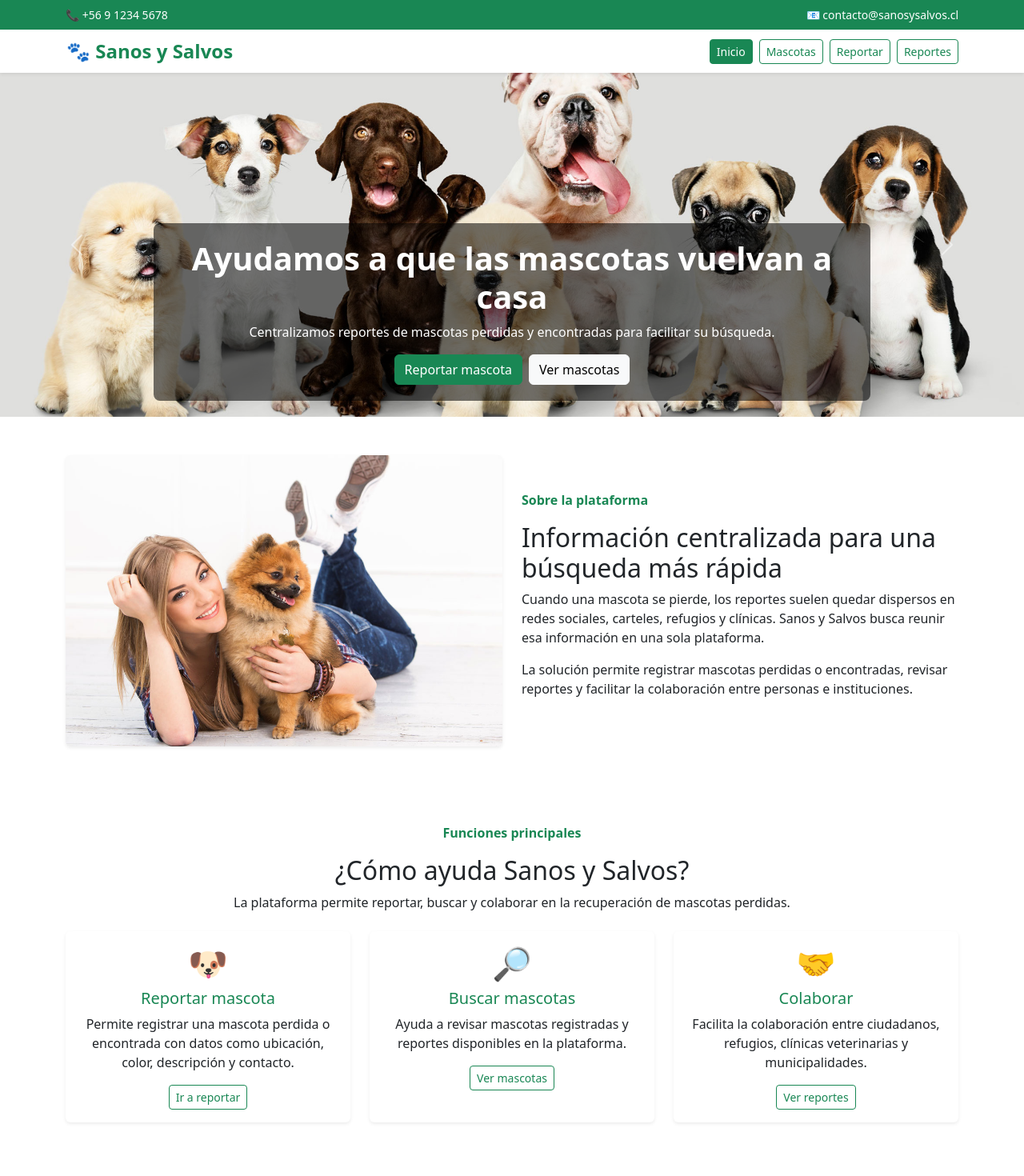
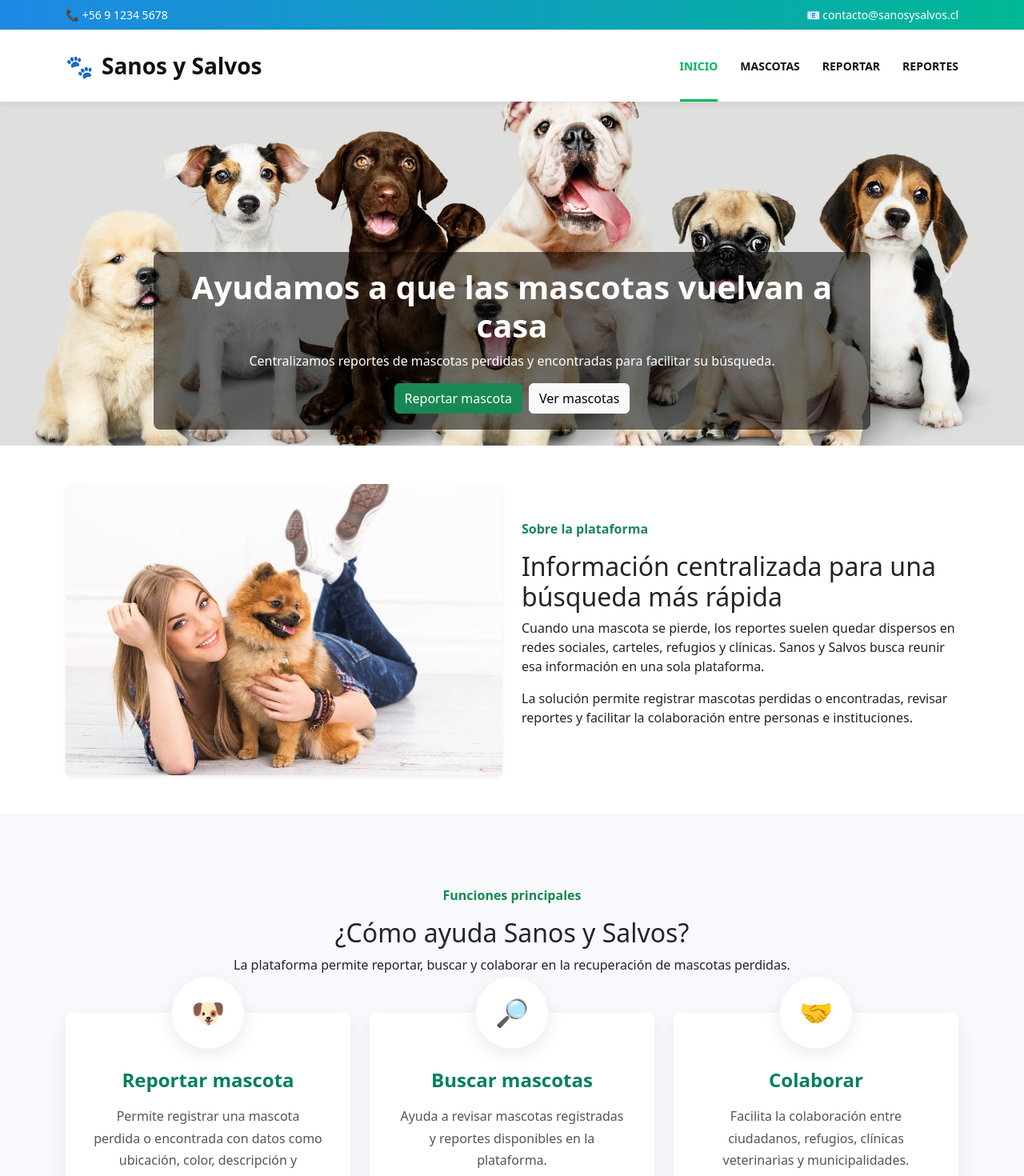
Before and after one commit to Carla-VL/SanosYSalvos_Frontend, a React (Vite) app in the folder Front_Sanos_y_Salvos/: page / in a window 1280 px wide. Shown: the top 1470 px of the page at 80% size. Built offline with nearby package versions, Linux system fonts and the light colour scheme.

Commit message:
modificaciones
se modificaron detalles visuales del front

```diff
--- a/Front_Sanos_y_Salvos/src/components/Navbar.jsx
+++ b/Front_Sanos_y_Salvos/src/components/Navbar.jsx
@@ -1,21 +1,22 @@
 function Navbar({ setPagina, pagina }) {
   function claseBoton(nombrePagina) {
     return pagina === nombrePagina
-      ? "btn btn-success btn-sm nav-boton"
-      : "btn btn-outline-success btn-sm nav-boton";
+      ? "nav-link-custom nav-link-activo"
+      : "nav-link-custom";
   }
 
   return (
-    <nav className="navbar navbar-expand-lg bg-white navbar-light shadow-sm sticky-top">
-      <div className="container">
+    <nav className="navbar-principal">
+      <div className="container navbar-contenido">
         <button
-          className="navbar-brand fw-bold text-success fs-4 btn btn-link text-decoration-none p-0"
+          className="navbar-logo"
           onClick={() => setPagina("inicio")}
         >
-          🐾 Sanos y Salvos
+          <span className="logo-icono">🐾</span>
+          <span>Sanos y Salvos</span>
         </button>
 
-        <div className="d-flex gap-2 flex-wrap">
+        <div className="navbar-menu">
           <button
             className={claseBoton("inicio")}
             onClick={() => setPagina("inicio")}
--- a/Front_Sanos_y_Salvos/src/components/Servicios.jsx
+++ b/Front_Sanos_y_Salvos/src/components/Servicios.jsx
@@ -1,7 +1,8 @@
 function Servicios({ setPagina }) {
   return (
-   <section className="container py-5 reveal">
-      <div className="text-center mb-4">
+    <section className="servicios-section reveal">
+      <div className="container">
+        <div className="text-center mb-5">
           <p className="text-success fw-bold">Funciones principales</p>
           <h2>¿Cómo ayuda Sanos y Salvos?</h2>
 
@@ -13,10 +14,10 @@ function Servicios({ setPagina }) {
 
         <div className="row g-4">
           <div className="col-md-4">
-          <div className="card h-100 shadow-sm border-0 text-center">
-            <div className="card-body">
-              <h1>🐶</h1>
-              <h5 className="text-success">Reportar mascota</h5>
+            <div className="servicio-card">
+              <div className="servicio-icono">🐶</div>
+
+              <h4>Reportar mascota</h4>
 
               <p>
                 Permite registrar una mascota perdida o encontrada con datos
@@ -24,20 +25,19 @@ function Servicios({ setPagina }) {
               </p>
 
               <button
-                className="btn btn-outline-success btn-sm"
+                className="servicio-boton"
                 onClick={() => setPagina("reportar")}
               >
-                Ir a reportar
+                →
               </button>
-            </div>
             </div>
           </div>
 
           <div className="col-md-4">
-          <div className="card h-100 shadow-sm border-0 text-center">
-            <div className="card-body">
-              <h1>🔎</h1>
-              <h5 className="text-success">Buscar mascotas</h5>
+            <div className="servicio-card">
+              <div className="servicio-icono">🔎</div>
+
+              <h4>Buscar mascotas</h4>
 
               <p>
                 Ayuda a revisar mascotas registradas y reportes disponibles en
@@ -45,20 +45,19 @@ function Servicios({ setPagina }) {
               </p>
 
               <button
-                className="btn btn-outline-success btn-sm"
+                className="servicio-boton"
                 onClick={() => setPagina("mascotas")}
               >
-                Ver mascotas
+                →
               </button>
-            </div>
             </div>
           </div>
 
           <div className="col-md-4">
-          <div className="card h-100 shadow-sm border-0 text-center">
-            <div className="card-body">
-              <h1>🤝</h1>
-              <h5 className="text-success">Colaborar</h5>
+            <div className="servicio-card">
+              <div className="servicio-icono">🤝</div>
+
+              <h4>Colaborar</h4>
 
               <p>
                 Facilita la colaboración entre ciudadanos, refugios, clínicas
@@ -66,10 +65,10 @@ function Servicios({ setPagina }) {
               </p>
 
               <button
-                className="btn btn-outline-success btn-sm"
+                className="servicio-boton"
                 onClick={() => setPagina("reportes")}
               >
-                Ver reportes
+                →
               </button>
             </div>
           </div>
--- a/Front_Sanos_y_Salvos/src/components/Topbar.jsx
+++ b/Front_Sanos_y_Salvos/src/components/Topbar.jsx
@@ -1,6 +1,6 @@
 function Topbar() {
   return (
-    <div className="bg-success text-white py-2">
+    <div className="topbar-gradient text-white py-2">
       <div className="container d-flex justify-content-between flex-wrap">
         <small>📞 +56 9 1234 5678</small>
         <small>📧 contacto@sanosysalvos.cl</small>
--- a/Front_Sanos_y_Salvos/src/styles.css
+++ b/Front_Sanos_y_Salvos/src/styles.css
@@ -122,3 +122,207 @@
 .carousel-control-next:hover {
   opacity: 0.75;
 }
+
+.topbar-gradient {
+  background: linear-gradient(90deg, #1e88e5 0%, #00b894 100%);
+}
+
+.topbar-gradient small {
+  font-weight: 500;
+}
+
+.navbar-principal {
+  background-color: #ffffff;
+  min-height: 90px;
+  display: flex;
+  align-items: center;
+  box-shadow: 0 2px 8px rgba(0, 0, 0, 0.08);
+  position: sticky;
+  top: 0;
+  z-index: 1000;
+}
+
+.navbar-contenido {
+  display: flex;
+  align-items: center;
+  justify-content: space-between;
+}
+
+.navbar-logo {
+  border: none;
+  background: transparent;
+  color: #111111;
+  font-size: 28px;
+  font-weight: 800;
+  display: flex;
+  align-items: center;
+  gap: 10px;
+  padding: 0;
+}
+
+.navbar-logo:hover {
+  color: #00b956;
+}
+
+.logo-icono {
+  font-size: 28px;
+}
+
+.navbar-menu {
+  display: flex;
+  align-items: center;
+  gap: 28px;
+}
+
+.nav-link-custom {
+  border: none;
+  background: transparent;
+  color: #111111;
+  font-weight: 800;
+  text-transform: uppercase;
+  font-size: 14px;
+  padding: 34px 0;
+  position: relative;
+}
+
+.nav-link-custom:hover {
+  color: #00b956;
+}
+
+.nav-link-custom::after {
+  content: "";
+  position: absolute;
+  left: 0;
+  bottom: 0;
+  height: 3px;
+  width: 0;
+  background-color: #00b956;
+  transition: width 0.3s ease;
+}
+
+.nav-link-custom:hover::after {
+  width: 100%;
+}
+
+.nav-link-activo {
+  color: #00b956;
+}
+
+.nav-link-activo::after {
+  width: 100%;
+}
+
+@media (max-width: 768px) {
+  .navbar-principal {
+    min-height: auto;
+    padding: 18px 0;
+  }
+
+  .navbar-contenido {
+    flex-direction: column;
+    gap: 15px;
+  }
+
+  .navbar-menu {
+    justify-content: center;
+    flex-wrap: wrap;
+    gap: 14px;
+  }
+
+  .nav-link-custom {
+    padding: 8px 0;
+    font-size: 13px;
+  }
+
+  .navbar-logo {
+    font-size: 24px;
+  }
+}
+
+.servicios-section {
+  background-color: #f7f9fc;
+  padding: 90px 0;
+}
+
+.servicio-card {
+  position: relative;
+  background-color: #ffffff;
+  min-height: 300px;
+  padding: 70px 35px 45px;
+  border-radius: 6px;
+  text-align: center;
+  box-shadow: 0 8px 25px rgba(0, 0, 0, 0.06);
+  transition: transform 0.3s ease, box-shadow 0.3s ease, background-color 0.3s ease;
+}
+
+.servicio-card:hover {
+  transform: translateY(-10px);
+  background-color: #e9f8f7;
+  box-shadow: 0 14px 35px rgba(0, 150, 136, 0.18);
+}
+
+.servicio-icono {
+  width: 90px;
+  height: 90px;
+  background-color: #ffffff;
+  border-radius: 50%;
+  display: flex;
+  align-items: center;
+  justify-content: center;
+  position: absolute;
+  top: -45px;
+  left: 50%;
+  transform: translateX(-50%);
+  font-size: 34px;
+  box-shadow: 0 8px 22px rgba(0, 0, 0, 0.08);
+  transition: background-color 0.3s ease, transform 0.3s ease;
+}
+
+.servicio-card:hover .servicio-icono {
+  background-color: #dff7f4;
+  transform: translateX(-50%) scale(1.08);
+}
+
+.servicio-card h4 {
+  color: #008060;
+  font-weight: 700;
+  margin-bottom: 18px;
+}
+
+.servicio-card p {
+  color: #555555;
+  line-height: 1.7;
+  margin-bottom: 30px;
+}
+
+.servicio-boton {
+  width: 48px;
+  height: 48px;
+  border-radius: 50%;
+  border: none;
+  background-color: #00b956;
+  color: #ffffff;
+  font-size: 24px;
+  font-weight: bold;
+  line-height: 1;
+  position: absolute;
+  left: 50%;
+  bottom: -24px;
+  transform: translateX(-50%);
+  transition: background-color 0.3s ease, transform 0.3s ease;
+}
+
+.servicio-boton:hover {
+  background-color: #00a6a6;
+  transform: translateX(-50%) scale(1.08);
+}
+
+@media (max-width: 768px) {
+  .servicios-section {
+    padding: 70px 0;
+  }
+
+  .servicio-card {
+    margin-bottom: 45px;
+  }
+}
```
Lines whose indentation alone changed are shown as unchanged.
